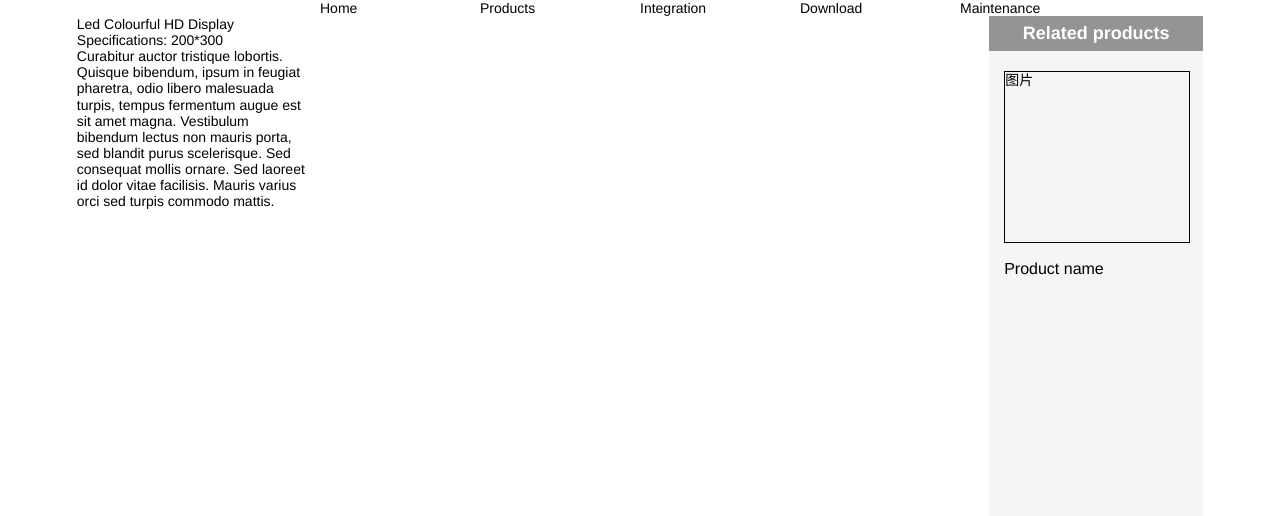
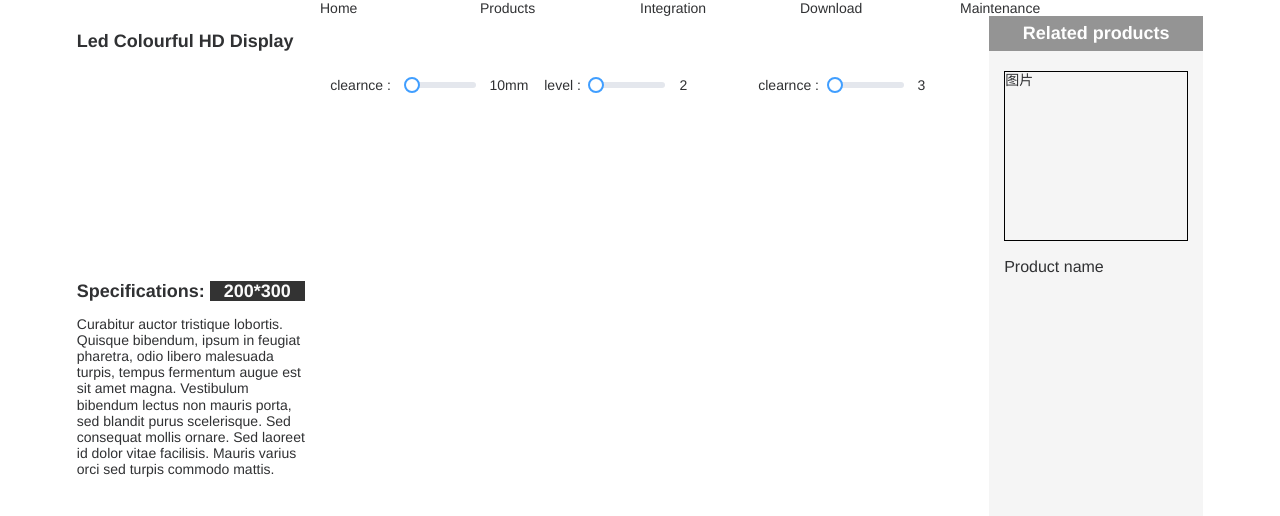
Before and after one commit to wx304196166/led_front_end, a Vue app: page /#/integration in a window 1280 px wide. Shown: the top 516 px of the page. Built offline with nearby package versions, Linux system fonts and the light colour scheme.

Commit message:
修改全局样式

```diff
--- a/src/styles/index.scss
+++ b/src/styles/index.scss
@@ -12,6 +12,14 @@ body {
 html {
   height: 100%;
   font-size: 14px;
+  color: #303133;
+  font-family: "Helvetica Neue",Helvetica,"PingFang SC","Hiragino Sans GB","Microsoft YaHei","微软雅黑",Arial,sans-serif;
+  box-sizing: border-box;
+}
+*,
+*:before,
+*:after {
+  box-sizing: inherit;
 }
 
 #app {
--- a/src/views/integration/integration.vue
+++ b/src/views/integration/integration.vue
@@ -2,17 +2,49 @@
   <ul class="clearfix">
     <li class="show-box clearfix">
       <ul class="show clearfix">
-        <li>Led Colourful HD Display</li>
-        <li></li>
-        <li>Specifications: <span>200*300</span></li>
+        <li class="title">Led Colourful HD Display</li>
+        <li class="img-box"></li>
+        <li class="title">Specifications: <span class="spec">200*300</span></li>
         <li>
           Curabitur auctor tristique lobortis. Quisque bibendum, ipsum in feugiat pharetra, odio libero malesuada turpis, tempus fermentum augue est sit amet magna. Vestibulum bibendum lectus non mauris porta, sed blandit purus scelerisque. Sed consequat mollis ornare. Sed laoreet id dolor vitae facilisis. Mauris varius orci sed turpis commodo mattis.
         </li>
       </ul>
       <div class="blank"></div>
       <ul class="operate clearfix">
-        <li></li>
-        <li></li>
+        <li class="adjust">
+          <ul v-for="item in adjust" :key="item.name" class="clearfix">
+            <li>{{ item.name }}&nbsp;:&emsp;</li>
+            <li class="slider">
+              <el-slider v-model="item.value"></el-slider>
+            </li>
+            <li>&emsp;{{ item.value + item.unit }}</li>
+          </ul>
+        </li>
+        <li class="screen-box">
+          <ul class="clearfix">
+            <li class="y">
+              <div class="bar">
+                <div />
+              </div>
+              <div class="number"></div>
+              <div class="bar">
+                <div />
+              </div>
+            </li>
+            <li></li>
+          </ul>
+          <div class="x">
+            <div class="bar">
+              <div />
+            </div>
+            <div class="number">
+
+            </div>
+            <div class="bar">
+              <div />
+            </div>
+          </div>
+        </li>
       </ul>
       <div class="blank"></div>
       <div class="related">
@@ -28,13 +60,24 @@
 import related from '@/components/related/related';
 export default {
   name: 'Integration',
-  components: { related }
+  components: { related },
+  data() {
+    return {
+      adjust: [
+        { name: 'clearnce', value: 10, unit: 'mm' },
+        { name: 'level', value: 2, unit: '' },
+        { name: 'clearnce', value: 3, unit: '' }
+      ]
+    };
+  }
 };
 </script>
 
 <style rel="stylesheet/scss" lang="scss" scoped>
+$dark: #333;
+$bright: #fafafa;
 .show-box {
-  height: 800px;
+  height: 57.1429rem;
   > ul,
   > div {
     float: left;
@@ -45,9 +88,72 @@ export default {
   }
   .show {
     width: 21%;
+    .title {
+      font-size: 1.2857rem;
+      font-weight: 700;
+      height: 3.5714rem;
+      line-height: 3.5714rem;
+    }
+    .img-box {
+      height: 14.2857rem;
+    }
+    .spec {
+      color: $bright;
+      background: $dark;
+      padding: 0 1rem;
+    }
   }
   .operate {
     width: 57%;
+    padding-top: 3.5714rem;
+    .adjust {
+      display: flex;
+      height: 38px;
+      line-height: 38px;
+      > ul {
+        flex: 1;
+        > li {
+          float: left;
+        }
+      }
+      .slider {
+        width: 33%;
+      }
+    }
+    .screen-box {
+      > ul {
+        height: calc(100% - 3.5714rem);
+        width: calc(100% - 3.5714rem);
+        > li {
+          float: left;
+          height: 100%;
+        }
+      }
+    }
+    .bar{
+      position: relative;
+    }
+    .x {
+      height: 3.5714rem;
+      padding-left: 3.5714rem;
+      .bar{
+        width: calc(50% - 3.5714rem);
+        >div{
+          height: 1px;
+          position: absolute;
+          background: $dark;
+          top:50%;
+          transform: translateY(-50%);
+          left: 0;
+        }
+      }
+      .number{
+        width: 7.1429rem;
+      }
+    }
+    .y {
+      width: 3.5714rem;
+    }
   }
   .related {
     width: 19%;
```
